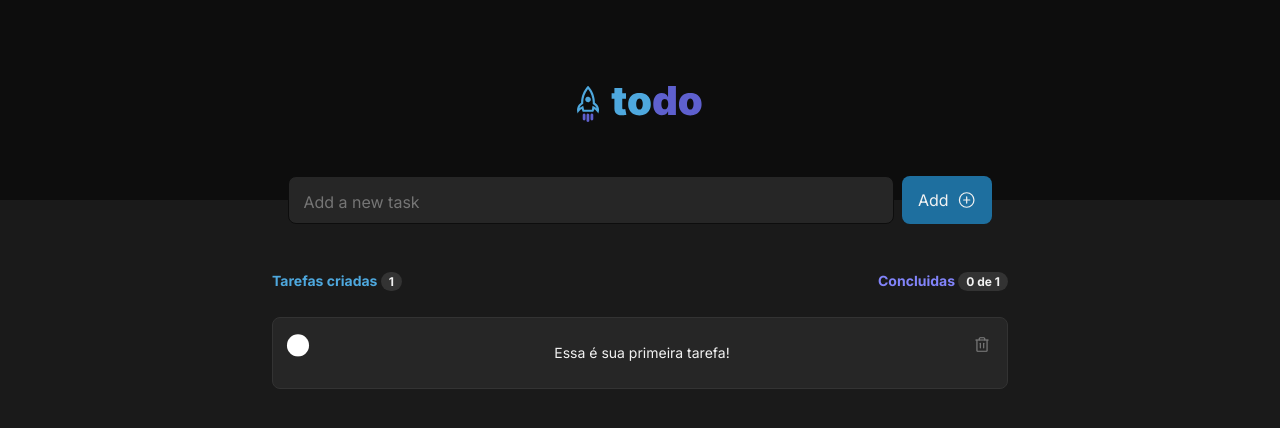
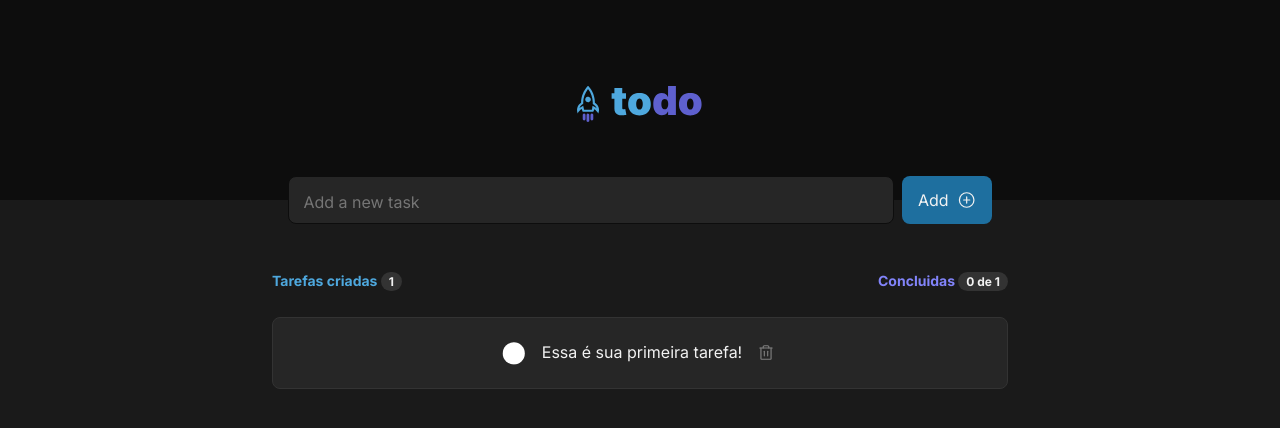
Before and after one commit to AOBarbosa/To-Do-List, a React (Vite) app: page / in a window 1280 px wide. Shown: the top 428 px of the page. Built offline with nearby package versions, Linux system fonts and the light colour scheme.

Commit message:
Config some styles

```diff
--- a/src/components/Task.module.css
+++ b/src/components/Task.module.css
@@ -37,7 +37,7 @@
   clip-path: circle(46% at 50% 50%); /* Deixa o checkbox redondo */
 }
 
-.newTask span {
+.newTask label {
   width: 632px;
   height: 40px;
   display: flex;
```
